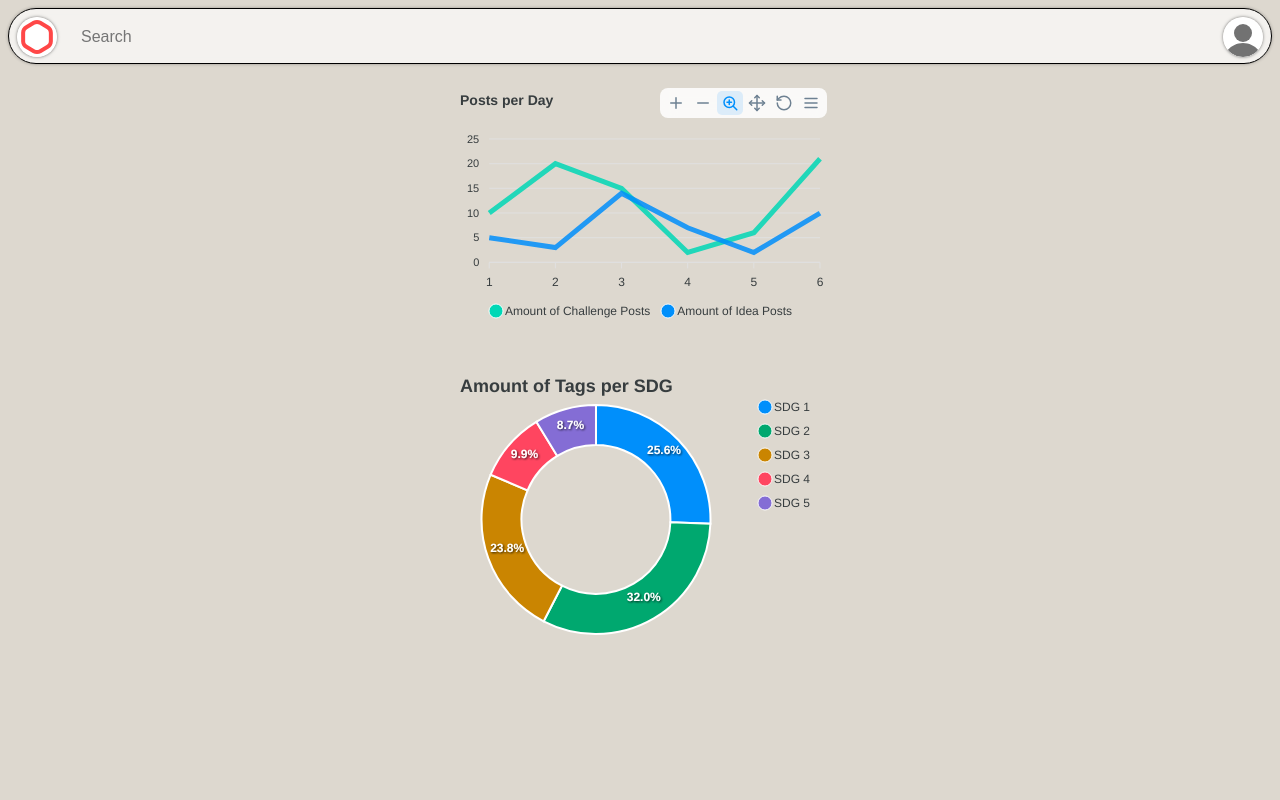
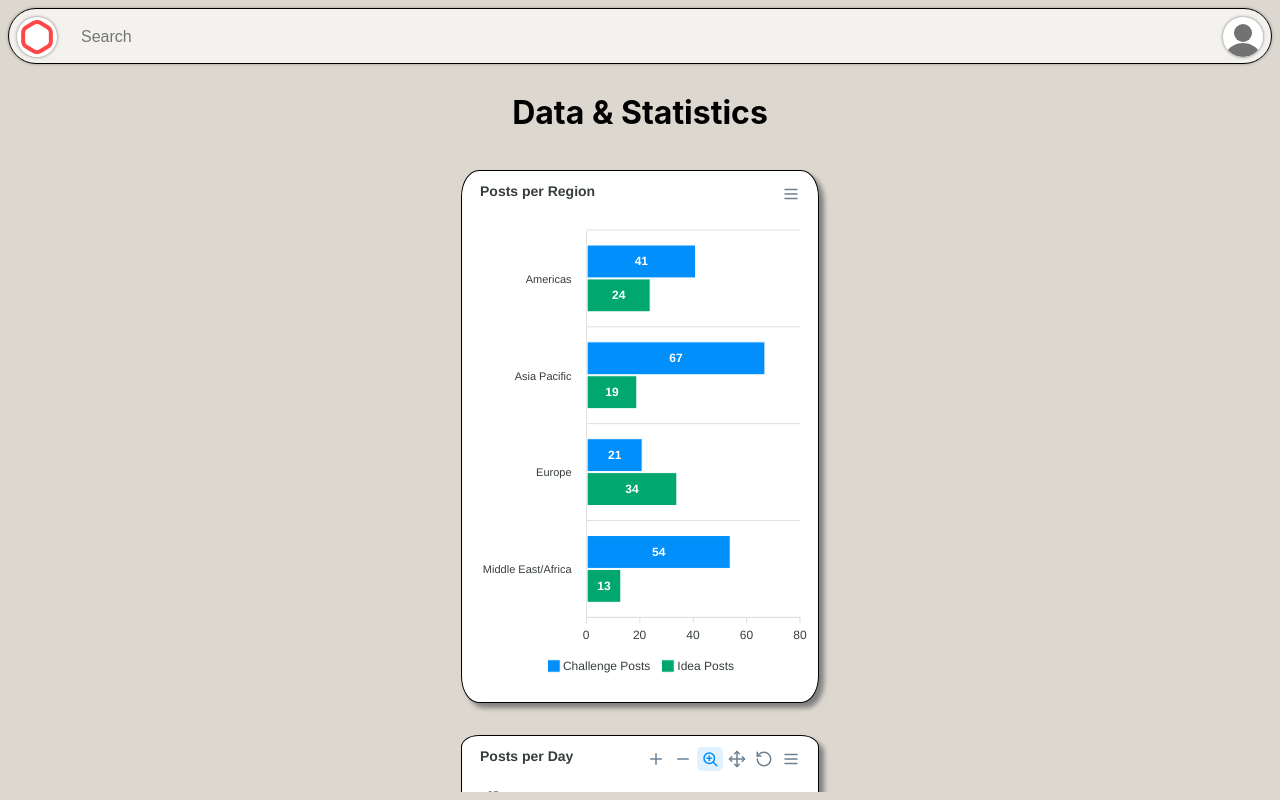
Before and after one commit to unfinishedprogram/Digital-Moment-Team-6-cleanup, a Next.js app: page /admin/general in a window 1280 px wide. Built offline with nearby package versions, Linux system fonts and the light colour scheme.

Commit message:
Add bar chat for regional post numbers

```diff
--- a/pages/admin/general.tsx
+++ b/pages/admin/general.tsx
@@ -3,7 +3,8 @@ import styles from '../../styles/charts.module.scss';
 
 const Chart = dynamic(() => import('react-apexcharts'), { ssr: false });
 
-import React from 'react'
+import React from 'react';
+import ReactApexChart from 'react-apexcharts';
 
 interface IDonut {
   options: {
@@ -19,23 +20,60 @@ interface IDonut {
   series: number[];
 }
 
-interface ILineData {
+interface IData {
   name: string;
   data: number[];
 }
 
-interface ILineTitle {
-  text: string;
+interface ILine {
+  options: {
+    title: {
+      text: string;
+      style: {
+        fontSize: string;
+      }}
+    colors: string[];
+  }
+  series: IData[];
 }
 
-interface ILine {
+interface IBar {
+  series: IData[];
   options: {
-    title: ILineTitle;
-    colors: string[];
+    plotOptions: {
+      bar: {
+        horizontal: boolean;
+        dataLabels: {
+          total: {
+            enabled: boolean;
+            offsetX: number;
+            style: {
+              fontSize: string;
+            }
+          }
+        }
+      },
+    },
+    stroke: {
+      width: number;
+      colors: string[];
+    },
+    title: {
+      text: string;
+    },
+    xaxis: {
+      categories: string[];
+    },
+    fill: {
+      opacity: number;
+    }
   }
-  series: ILineData[];
 }
 
+
+
+
+const titleSize: string = '14px';
 const colorPalette: string[] = ['#00D8B6','#008FFB',  '#FEB019', '#FF4560', '#775DD0'];
 
 export default function adminGeneral() {
@@ -45,7 +83,7 @@ export default function adminGeneral() {
       title: {
         text: 'Amount of Tags per SDG',
         style: {
-          fontSize: '18px'
+          fontSize: titleSize
         }
       },
       name: "# of Tags per SDG",
@@ -57,7 +95,10 @@ export default function adminGeneral() {
   let line: ILine = {
     options: {
       title: {
-        text: 'Posts per Day'
+        text: 'Posts per Day',
+        style: {
+          fontSize: titleSize
+        }
       },
       colors: colorPalette,
     },
@@ -73,14 +114,66 @@ export default function adminGeneral() {
     ]
   }
 
+  let bar: IBar = {
+    series: [
+      {
+        name: 'Challenge Posts',
+        data: [41, 67, 21, 54]
+      },
+      {
+        name: 'Idea Posts',
+        data: [24, 19, 34, 13]
+      }
+    ],
+    options: {
+      plotOptions: {
+        bar: {
+          horizontal: true,
+          dataLabels: {
+            total: {
+              enabled: true,
+              offsetX: 0,
+              style: {
+                fontSize: '13px'
+              }
+            }
+          }
+        },
+      },
+      stroke: {
+        width: 1,
+        colors: ['#fff']
+      },
+      title: {
+        text: 'Posts per Region'
+      },
+      xaxis: {
+        categories: ['Americas', 'Asia Pacific', 'Europe', 'Middle East/Africa']
+      },
+      fill: {
+        opacity: 1
+      }
+    }
+  }
+
   return (
     <div className={styles.charts}>
+      <h1>Data & Statistics</h1>
+      <div>
+        <Chart
+          options={bar.options}
+          series={bar.series}
+          type="bar"
+          height="500"
+          width="340"
+        />
+      </div>
       <div>
         <Chart
           options={line.options}
           series={line.series}
           type="line"
-          width="380"
+          width="340"
         />
       </div>
       <div>
@@ -88,7 +181,7 @@ export default function adminGeneral() {
           options={donut.options}
           series={donut.series}
           type="donut"
-          width="380"
+          width="340"
         />
       </div>
     </div>
--- a/styles/charts.module.scss
+++ b/styles/charts.module.scss
@@ -12,5 +12,10 @@
 }
 
 .charts > div {
-    padding: 1rem;
+    margin: 1rem;
+    padding: 0.5rem;
+    background: white;
+    border-radius: 5% 5% 5% 5%;
+    border: 1px solid black;
+    box-shadow: 5px 5px 5px gray;
 }
```
